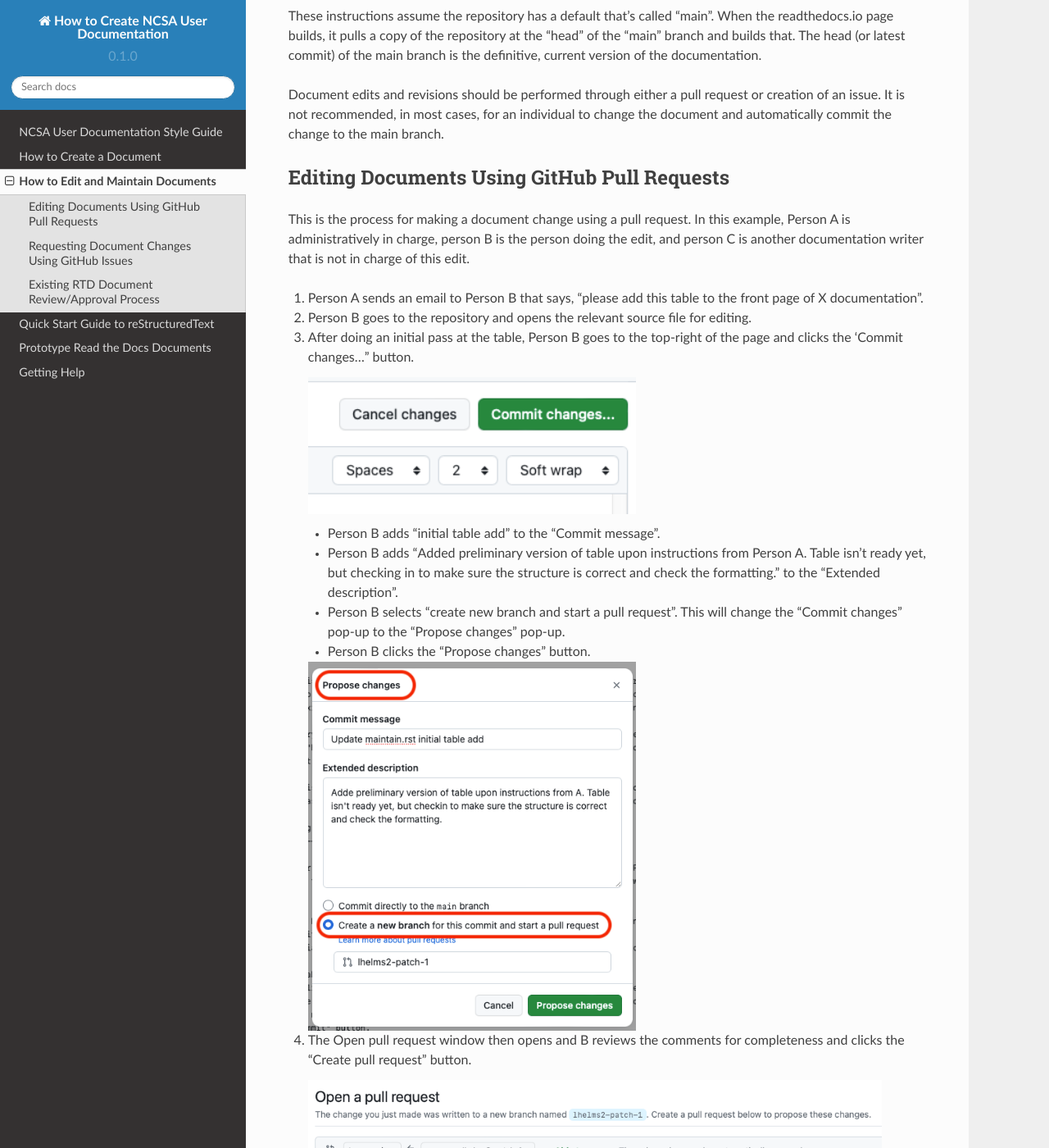
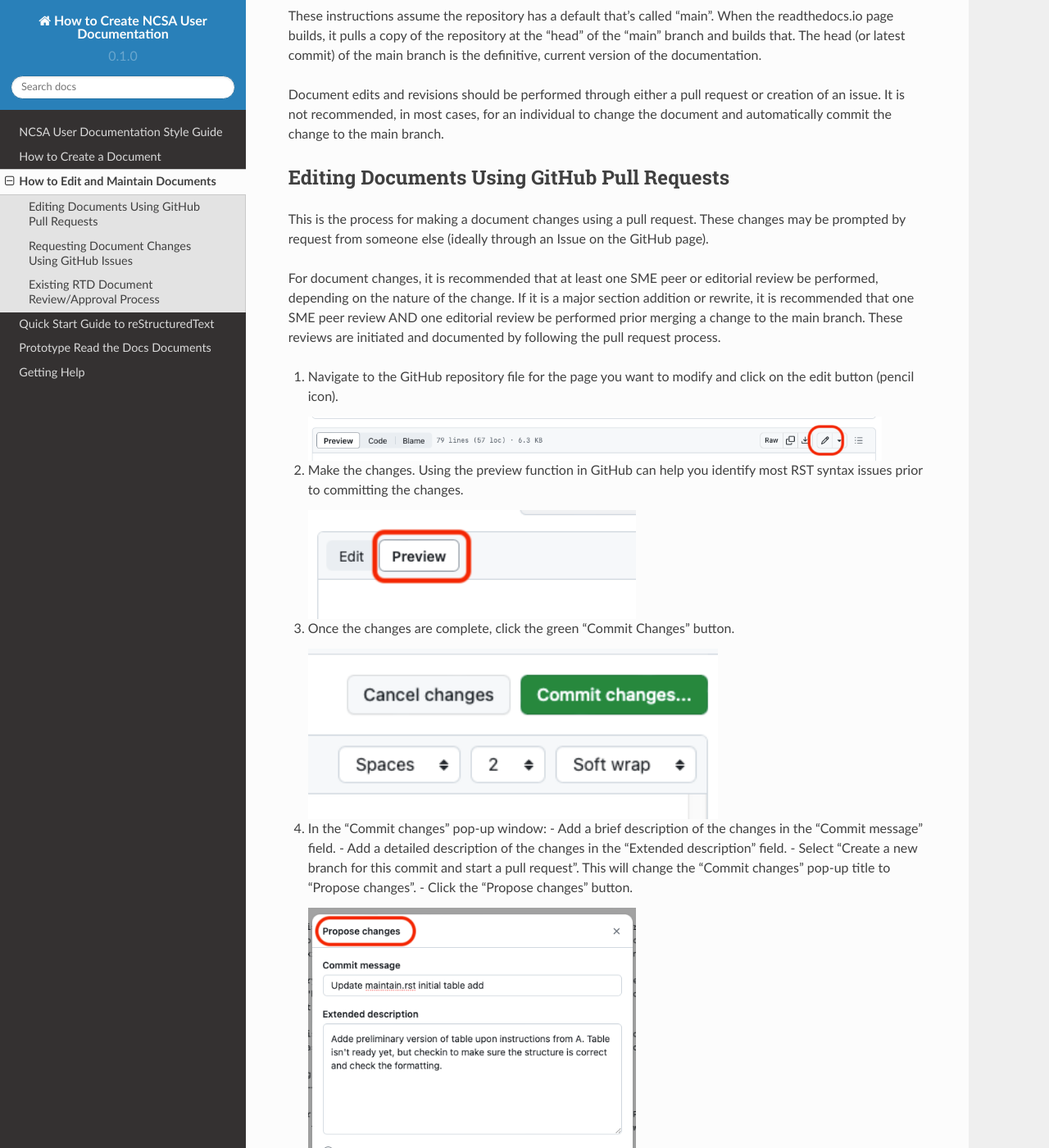
Before and after one commit to lhelms2/howto_rtd, a Sphinx documentation site: the page built from docs/source/maintain.rst, in a window 1280 px wide and 1400 px high, scrolled down 248 px. Shown: the whole window at 82% size. Built offline with Sphinx 7.4.7 and the Read the Docs theme 2.0.0, drawn with Linux system fonts in a browser that asks for light colours; some of the changed text lies outside the part shown.

Commit message:
Update maintain.rst updated pull request section
Revised pull request section to simplify and improve flow.

```diff
--- a/docs/source/maintain.rst
+++ b/docs/source/maintain.rst
@@ -12,50 +12,58 @@
 Editing Documents Using GitHub Pull Requests
 ---------------------------------------------
 
-This is the process for making a document change using a pull request. In this example, Person A is administratively in charge, person B is the person doing the edit, and person C is another documentation writer that is not in charge of this edit.
+This is the process for making a document changes using a pull request. These changes may be prompted by request from someone else (ideally through an Issue on the GitHub page).
 
-1. Person A sends an email to Person B that says, "please add this table to the front page of X documentation".
-2. Person B goes to the repository and opens the relevant source file for editing.
-3. After doing an initial pass at the table, Person B goes to the top-right of the page and clicks the 'Commit changes..." button.
+For document changes, it is recommended that at least one SME peer or editorial review be performed, depending on the nature of the change. If it is a major section addition or rewrite, it is recommended that one SME peer review AND one editorial review be performed prior merging a change to the main branch. These reviews are initiated and documented by following the pull request process.
+
+1. Navigate to the GitHub repository file for the page you want to modify and click on the edit button (pencil icon).
+
+   .. image:: images/edit-button-marked.png
+      :alt: GitHub edit button
+      :width: 700
+
+2. Make the changes. Using the preview function in GitHub can help you identify most RST syntax issues prior to committing the changes.
+
+   .. image:: images/preview-button.png
+      :alt: GitHub preview button
+      :width: 400
+
+3. Once the changes are complete, click the green "Commit Changes" button.
 
    .. image:: images/commit-button.png
-      :alt: GitHub commit button
+      :alt: GitHub commit changes button
+      :width: 500
+
+4. In the "Commit changes" pop-up window:
+   - Add a brief description of the changes in the "Commit message" field.
+   - Add a detailed description of the changes in the "Extended description" field.
+   - Select "Create a new branch for this commit and start a pull request". This will change the "Commit changes" pop-up title to "Propose changes".
+   - Click the "Propose changes" button.
+
+   .. image:: images/Propose-changes-pop-up-marked.png
+      :alt: GitHub propose changes pop-up window
       :width: 400
 
-   - Person B adds "initial table add" to the "Commit message".
-   - Person B adds "Added preliminary version of table upon instructions from Person A.  Table isn't ready yet, but checking in to make sure the structure is correct and check the formatting." to the "Extended description".
-   - Person B selects "create new branch and start a pull request". This will change the "Commit changes" pop-up to the "Propose changes" pop-up.
-   - Person B clicks the "Propose changes" button.
-
-   .. image:: images/Propose-changes-pop-up-marked.png
-      :alt: GitHub propose changes pop-up
-      :width: 400
-
-4. The Open pull request window then opens and B reviews the comments for completeness and clicks the "Create pull request" button.
+5. The Open Pull request window will now open. Review the comments for completeness and click the "Create pull request" button.
 
    .. image:: images/pull-request.png
       :alt: GitHub open pull request window
       :width: 700
 
-5. Person B then goes to the pull request and adds a comment @-mentioning Person A and Person C, asking them to check the initial version.
+6. Add a comment to the pull request asking your reviewer(s) to review the changes. Use @ to mention the reviewers.
 
    .. image:: images/pull-comment.png
       :alt: GitHub pull request comment window
       :width: 700
 
-6. Person A and Person C receive emails about the comment in the pull request (just like receiving notifications about a comment on a Jira ticket).
-7. Person A replies to the thread in email, and says "Yep, the structure of the table looks good, let me know when you've filled it out completely."
-8. Person B continues to work on the edits, fills out the table, and then decides the changes are ready.
-9. Person B comments again in the pull request, asking Person A and Person C to review and approve the changes.
-10. Person A looks at the repository and then comments in the pull request: "The table is fine in final form. Person C, please do a syntax and build check, and then Person B please commit it."
-11. Person C goes to the pull request and clicks "approve" in the review box.
-12. Person B sees the approve notification, goes to the pull request, sees the approval, checks A's message, and then clicks "Merge pull request".
+7. The reviewer(s) then review the changes and add comments to the pull request for revisions or approval.
+8. Once the reivewer(s) approves the changes, merge the pull request by clicking the green "Merge pull request" button.
 
    .. image:: images/merge-pull.png
       :alt: GitHub merge pull request button
       :width: 700
 
-13. Person B refreshes the readthedocs.io page a few minutes after merging to make sure the build finished, and the changes are correct. RTD build can take 1-3 minutes to complete.
+9. Refresh the readthedocs.io page a few minutes after merging to make sure the build finished, and the changes are correct. RTD builds can take 1-3 minutes to complete.
 
 .. _issues:
 
```
